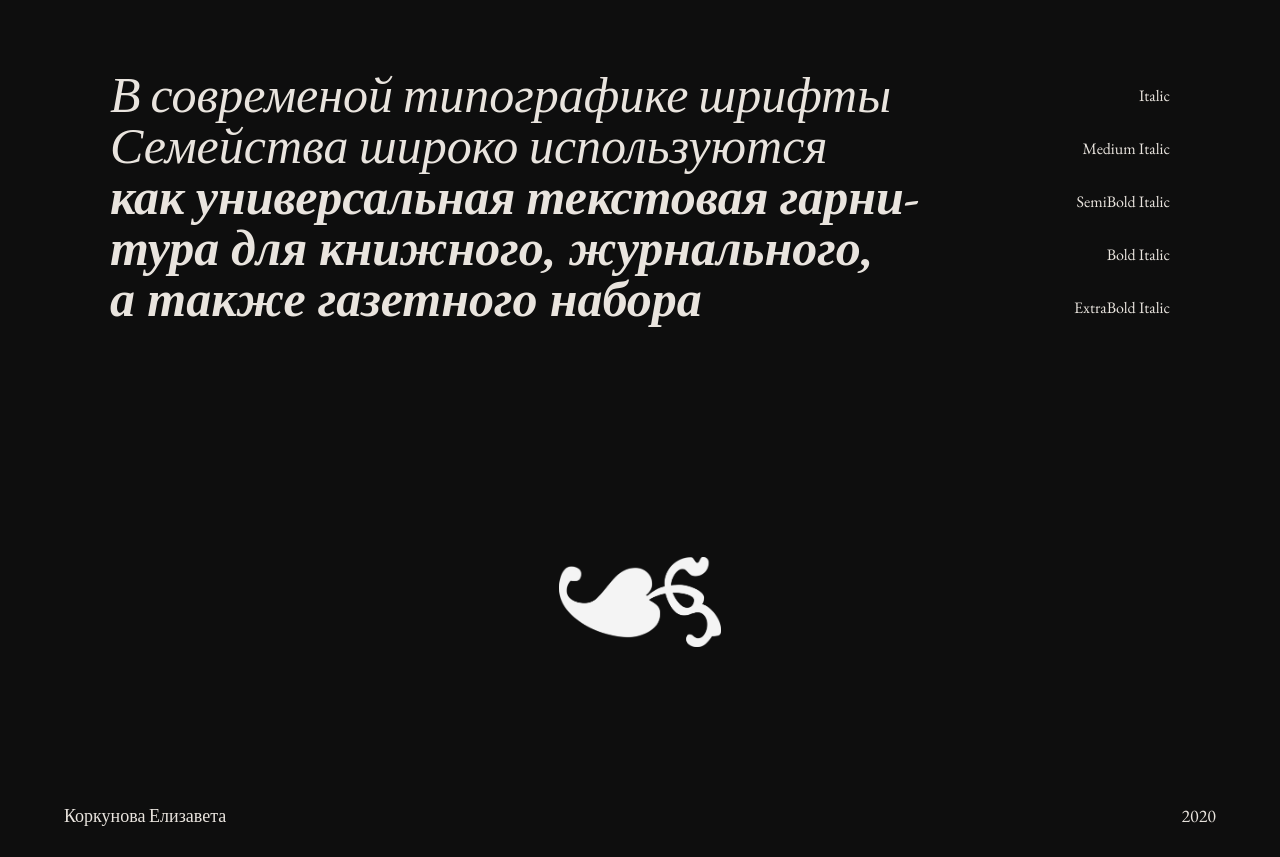
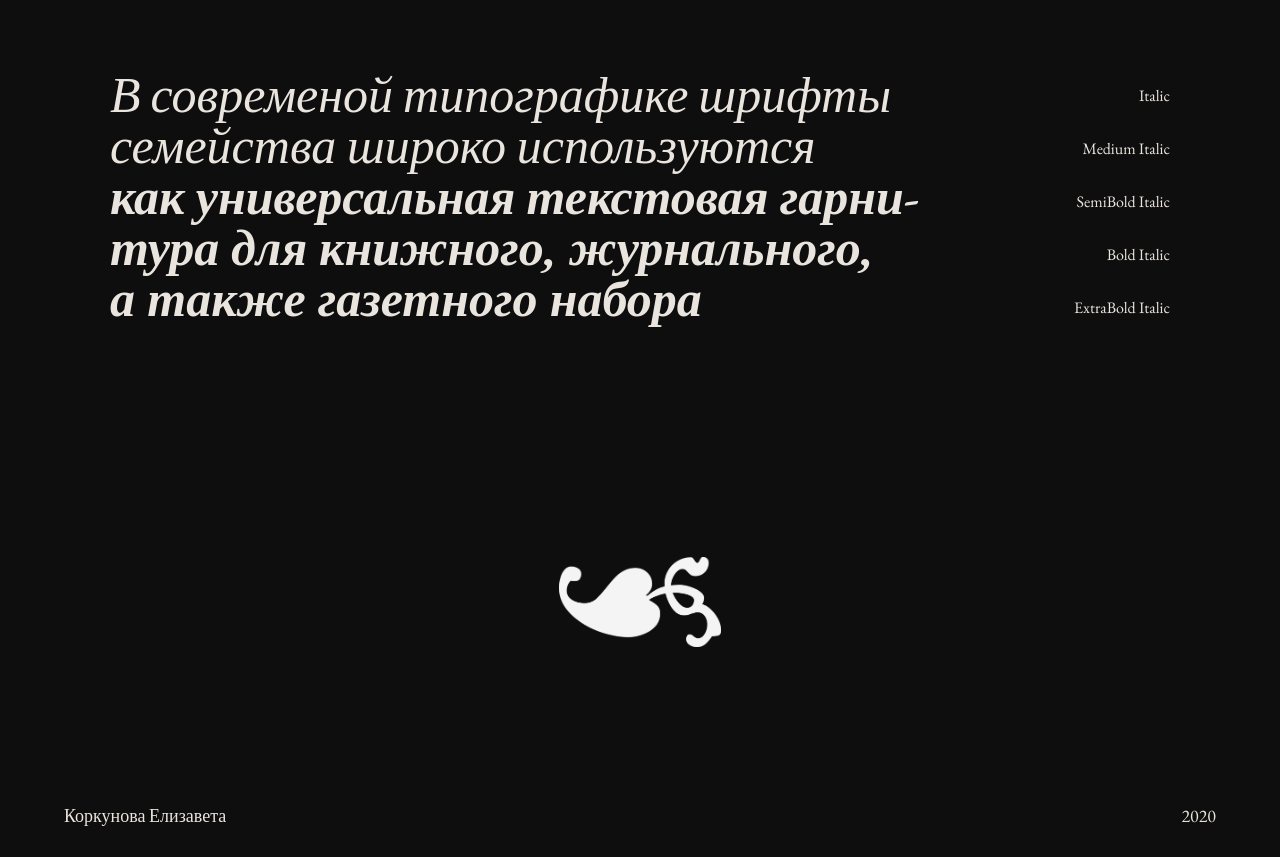
Before and after one commit to tuaift/Garamond, a plain HTML site: page index.html in a window 1280 px wide. Shown: the part 4483-5340 px from the top of the page. Drawn offline with nearby package versions, Linux system fonts and the light colour scheme.

Commit message:
Update index.html

```diff
--- a/index.html
+++ b/index.html
@@ -93,7 +93,7 @@
         <div class="p-citation p-italic">
           <p>
             <span style="font-weight: 400">В современой типографике шрифты</span><br>
-            <span style="font-weight: 500">Семейства широко используются</span><br>
+            <span style="font-weight: 500">семейства широко используются</span><br>
             <span style="font-weight: 600">как универсальная текстовая гарни-</span><br>
             <span style="font-weight: 700">тура для книжного, журнального,</span><br>
             <span style="font-weight: 800">а также газетного набора</span><br>
```
